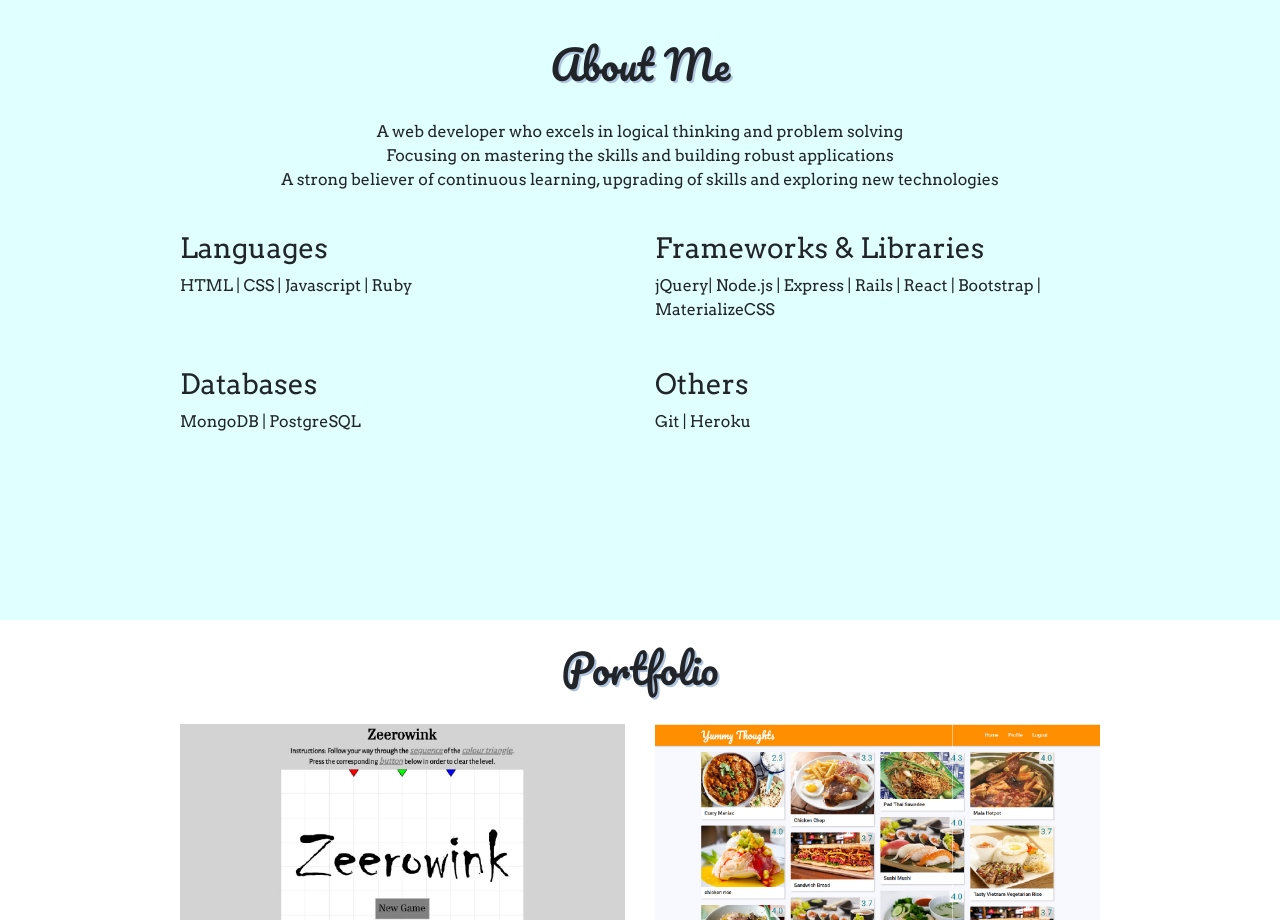
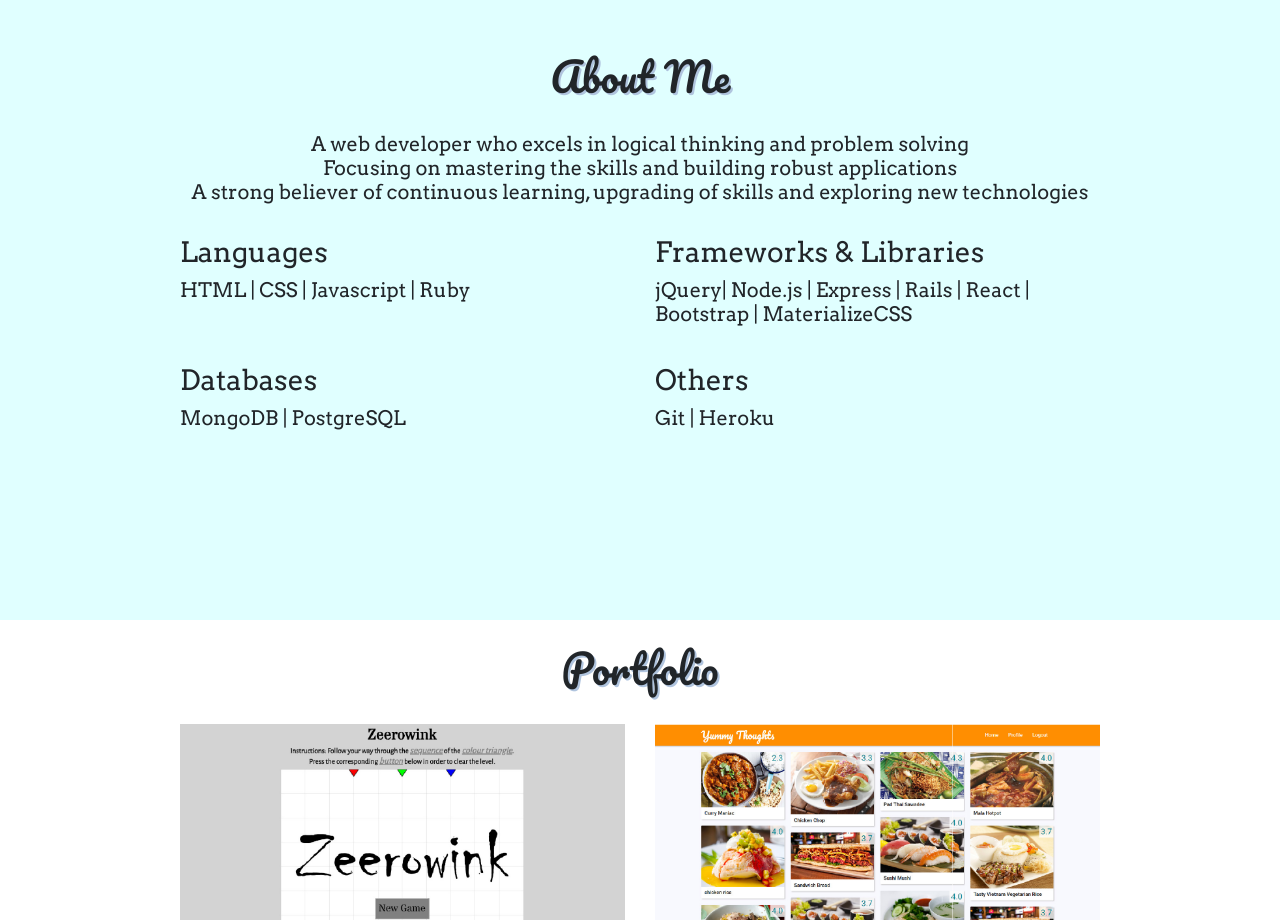
Before and after one commit to edmundtck/portfolio, a plain HTML site: page index.html in a window 1280 px wide. Shown: the part 900-1820 px from the top of the page. Drawn offline with nearby package versions, Linux system fonts and the light colour scheme.

Commit message:
font size

```diff
--- a/index.html
+++ b/index.html
@@ -36,25 +36,25 @@
     <section id="about-me">
       <div class="container text-center vertical-about">
         <h2>About Me</h2><br />
-        <p>A web developer who excels in logical thinking and problem solving<br /> Focusing on mastering the skills and building robust applications<br /> A strong believer of continuous learning, upgrading of skills and exploring new technologies
-        </p>
+        <h5>A web developer who excels in logical thinking and problem solving<br /> Focusing on mastering the skills and building robust applications<br /> A strong believer of continuous learning, upgrading of skills and exploring new technologies
+        </h5>
         <br />
         <div class="row">
           <div class="col-5 offset-1 text-left">
             <h3>Languages</h3>
-            <p>HTML | CSS | Javascript | Ruby</p>
+            <h5>HTML | CSS | Javascript | Ruby</h5>
           </div>
           <div class="col-5 text-left">
             <h3>Frameworks & Libraries</h3>
-            <p>jQuery| Node.js | Express | Rails | React | Bootstrap | MaterializeCSS</p>
+            <h5>jQuery| Node.js | Express | Rails | React | Bootstrap | MaterializeCSS</h5>
           </div>
           <div class="col-5 offset-1 text-left">
             <h3>Databases</h3>
-            <p>MongoDB | PostgreSQL</p>
+            <h5>MongoDB | PostgreSQL</h5>
           </div>
           <div class="col-5 text-left">
             <h3>Others</h3>
-            <p>Git | Heroku</p>
+            <h5>Git | Heroku</h5>
           </div>
         </div>
       </div>
```
